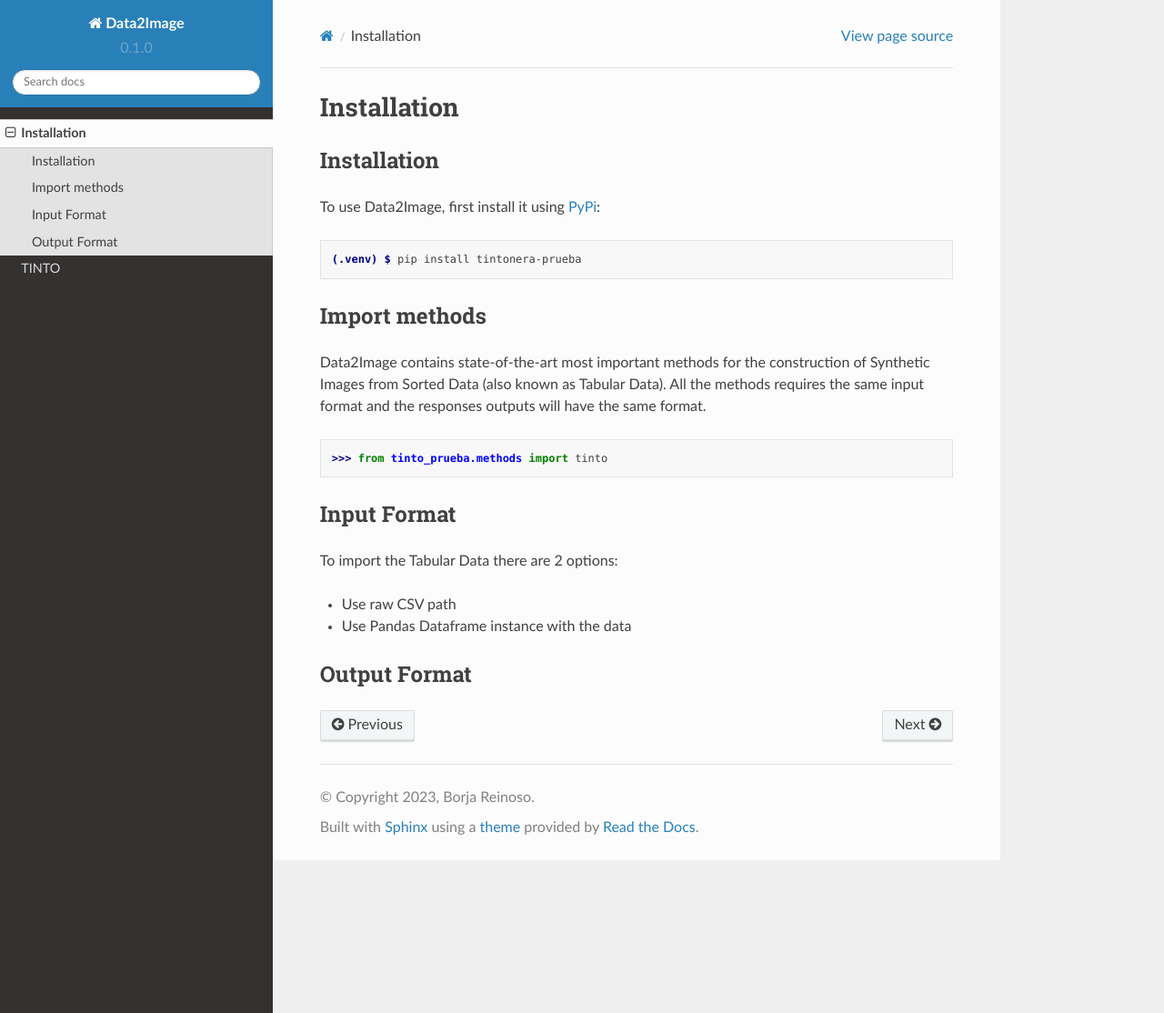
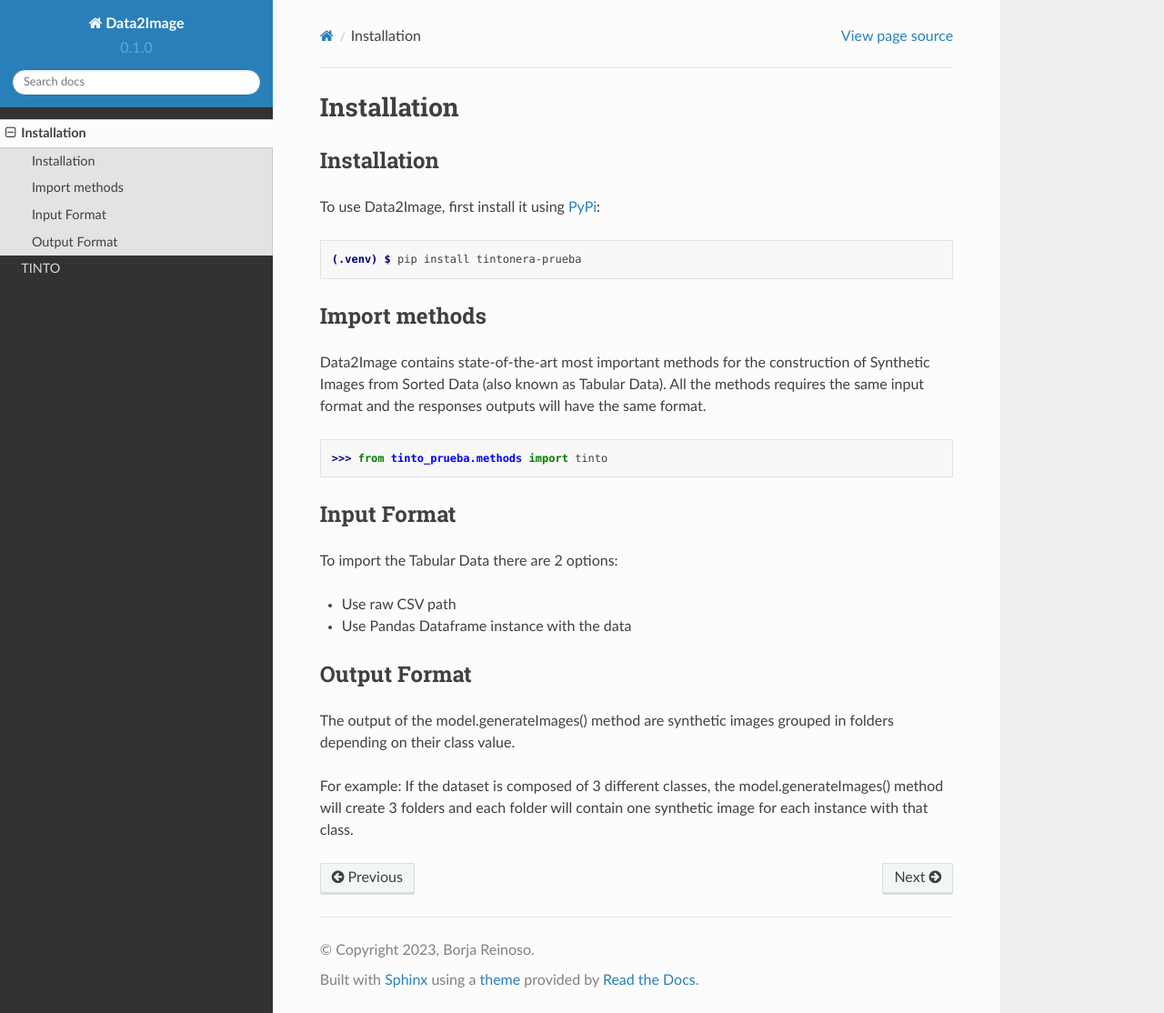
Before and after one commit to oeg-upm/TINTOlib-Documentation, a Sphinx documentation site: the page built from docs/source/installation.rst, in a window 1280 px wide and 1114 px high. Shown: the whole window at 91% size. Built offline with Sphinx 7.4.7 and the Read the Docs theme 2.0.0, drawn with Linux system fonts in a browser that asks for light colours; pages that are not in the unit, such as notebooks, are missing from menus.

Commit message:
Update installation.rst

```diff
--- a/docs/source/installation.rst
+++ b/docs/source/installation.rst
@@ -28,3 +28,7 @@ To import the Tabular Data there are 2 options:
 
 Output Format
 -------------
+The output of the model.generateImages() method are synthetic images grouped in folders depending on their class value.
+
+For example:
+If the dataset is composed of 3 different classes, the model.generateImages() method will create 3 folders and each folder will contain one synthetic image for each instance with that class.
```
